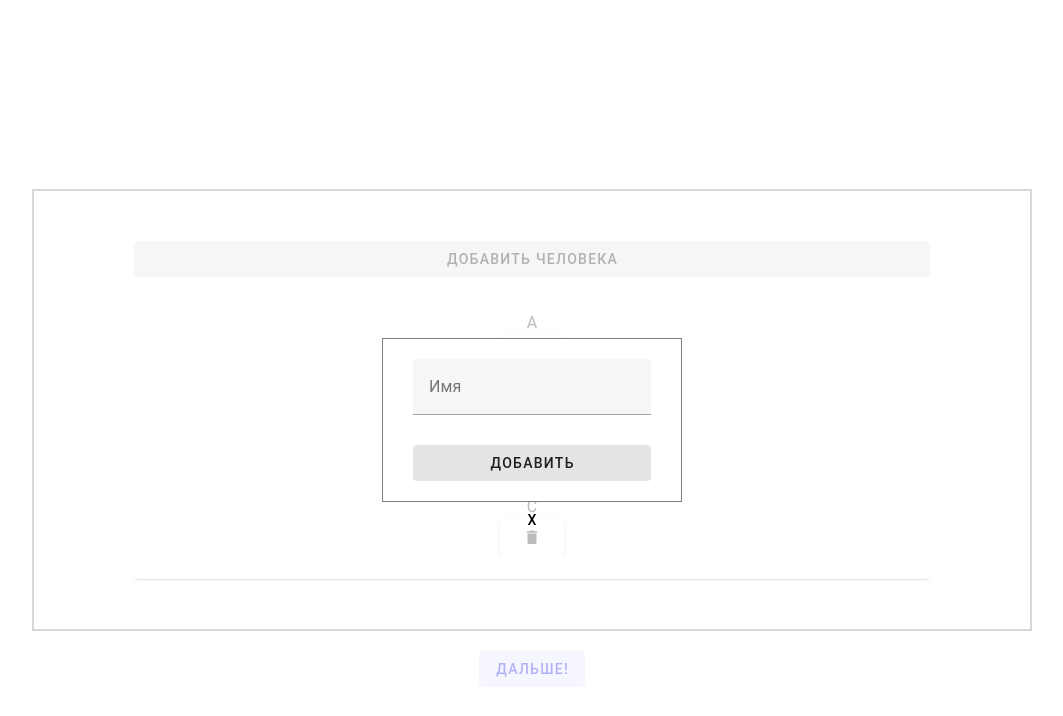
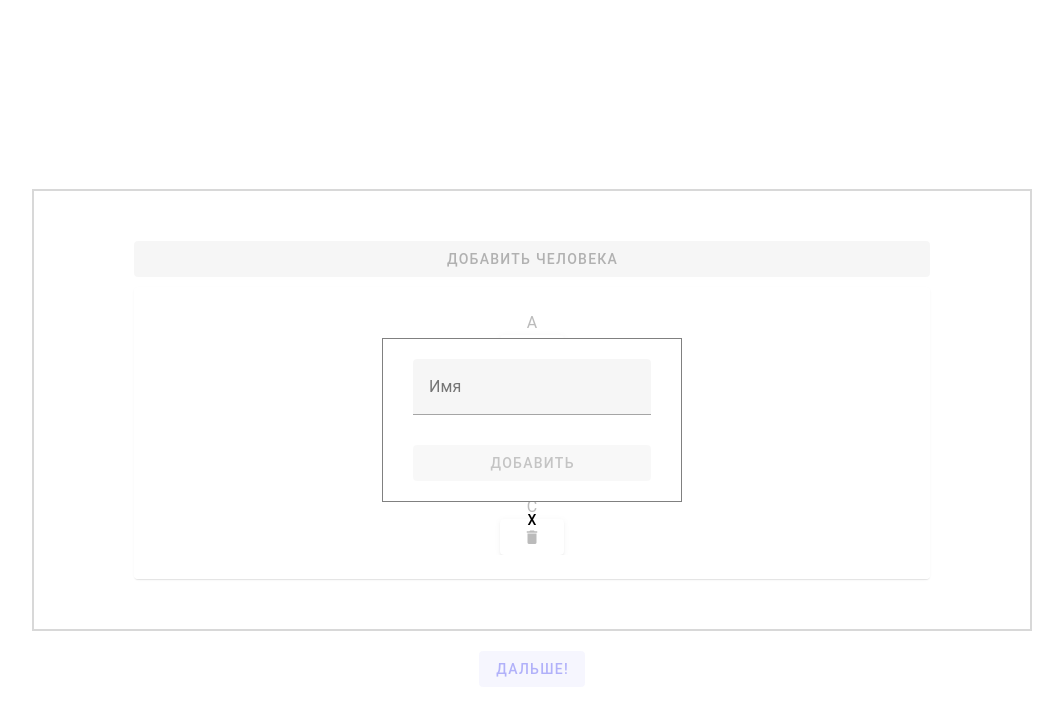
Before and after one commit to TatianaChF/-JS-Vue-, a Vue app: page /persons in a window 1280 px wide. Both pictures are taken after a click on the button "ДОБАВИТЬ ЧЕЛОВЕКА". Shown: the top 716 px of the page, without its empty margins (108-1171 px from the left). Built offline with nearby package versions, Linux system fonts and the light colour scheme.

Commit message:
adding disabled buttons when rules are false

```diff
--- a/src/components/FormPerson.vue
+++ b/src/components/FormPerson.vue
@@ -1,13 +1,19 @@
 <template>
   <div class="container">
     <v-sheet class="mx-auto" width="300">
-      <v-form class="form" @submit.prevent>
+      <v-form class="form" v-model="isRules" @submit.prevent>
         <v-text-field
           v-model="person"
           :rules="rules"
           label="Имя"
         ></v-text-field>
-        <v-btn class="mt-2" type="submit" variant="tonal" @click="$emit('addPerson', person)" block>Добавить</v-btn>
+        <v-btn
+          class="mt-2"
+          type="submit"
+          variant="tonal"
+          @click="$emit('addPerson', person)"
+          :disabled="!isRules"
+          block>Добавить</v-btn>
       </v-form>
     </v-sheet>
     <v-btn variant="text" @click="$emit('changeOpen')">x</v-btn>
@@ -19,6 +25,7 @@ import { ref } from 'vue';
 
 const props = defineProps(["open", "id"]);
 let person = ref("");
+const isRules = ref(false);
 
 const rules = [
   (v) => !!v || "Это поле обязательно"
```
